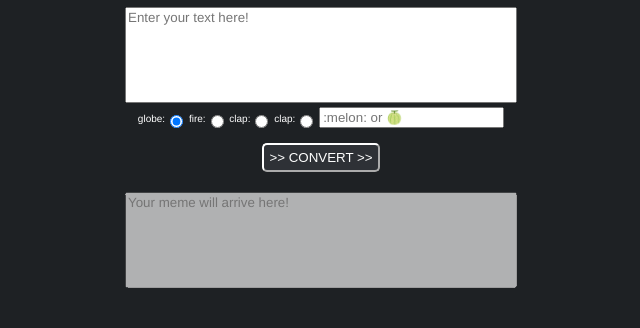
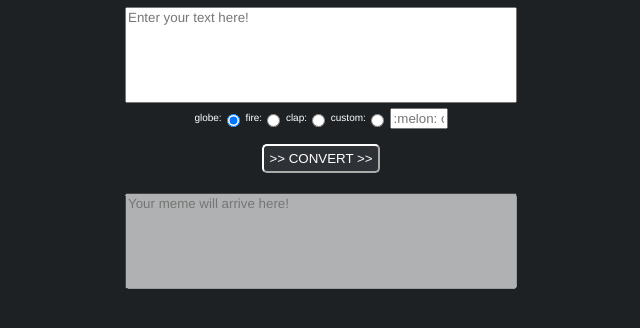
Before and after one commit to lazberg/discord-meme-text, a plain HTML site: page index.html in a window 1280 px wide. Shown: the part 104-432 px from the top of the page, without its empty margins (319-959 px from the left). Drawn offline with Linux system fonts and the light colour scheme.

Commit message:
Aesthetic changes

```diff
--- a/index.html
+++ b/index.html
@@ -59,8 +59,8 @@
 			clap:<input style="vertical-align:middle;" type="radio" name="space" id="clapSpace">
 			</label>
 			<label style="font-size:10px;">
-			clap:<input style="vertical-align:middle;" type="radio" name="space" id="customSpace">
-			<input type="text" id="customSpaceText" placeholder=":melon: or 🍈">
+			custom:<input style="vertical-align:middle;" type="radio" name="space" id="customSpace">
+			<input type="text" id="customSpaceText" placeholder=":melon: or 🍈" style="vertical-align:middle;width:50px;">
 			</label>
 		</br>
 
```
